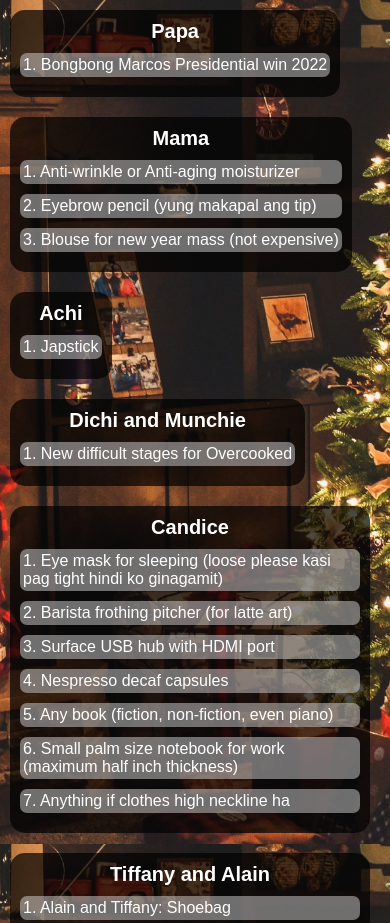
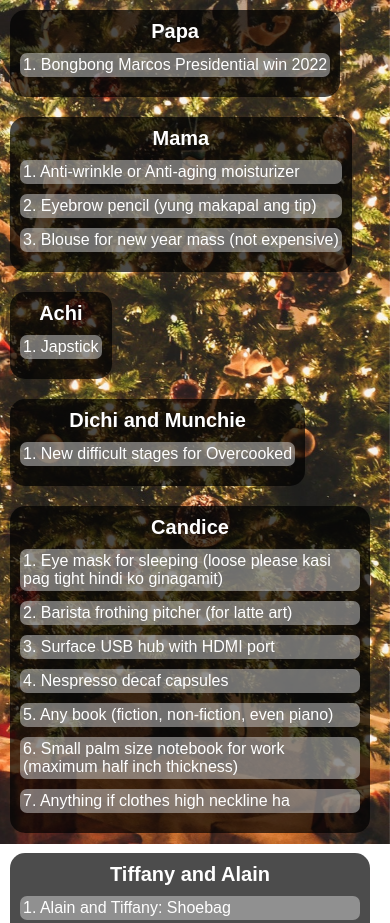
Before and after one commit to jkvgo/gofamilywishlist, a plain HTML site: page index.html in a window 390 px wide. Shown: the top 923 px of the page. Drawn offline with Linux system fonts and the light colour scheme.

Commit message:
Added fixed background for mobile

```diff
--- a/main.css
+++ b/main.css
@@ -4,12 +4,29 @@ body { margin: 0; }
 	font-family: arial;
 	display: flex;
 	flex-flow: row wrap;
-	background-image: url("./xmas-bg.jpg");
+	/*background-image: url("./xmas-bg.jpg");
 	background-size: cover;
 	background-attachment: fixed;
 	background-repeat: no-repeat;
+	background-position: right;*/
+	padding: 10px;
+}
+.main-container:before{
+	content: "";
+	display: block;
+	position: fixed;
+	left: 0;
+	top: 0;
+	width: 100%;
+	height: 100%;
+	z-index: -10;
+	background: url("./xmas-bg.jpg");
+	background-repeat: no-repeat;
 	background-position: right;
-	padding: 10px;
+	-webkit-background-size: cover;
+	-moz-background-size: cover;
+	-o-background-size: cover;
+	background-size: cover;
 }
 .member{
 	margin: 0 10px 10px 0;
```
